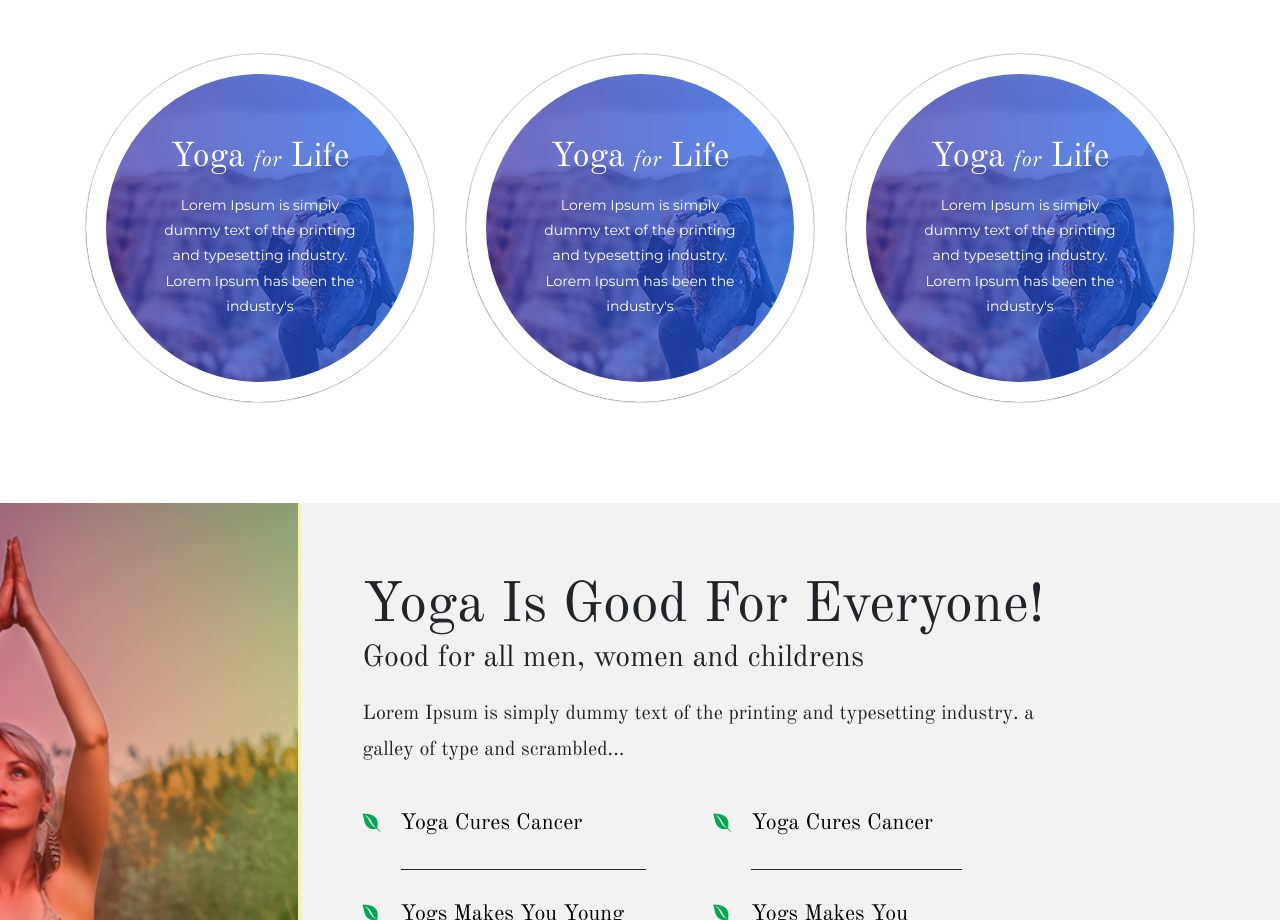
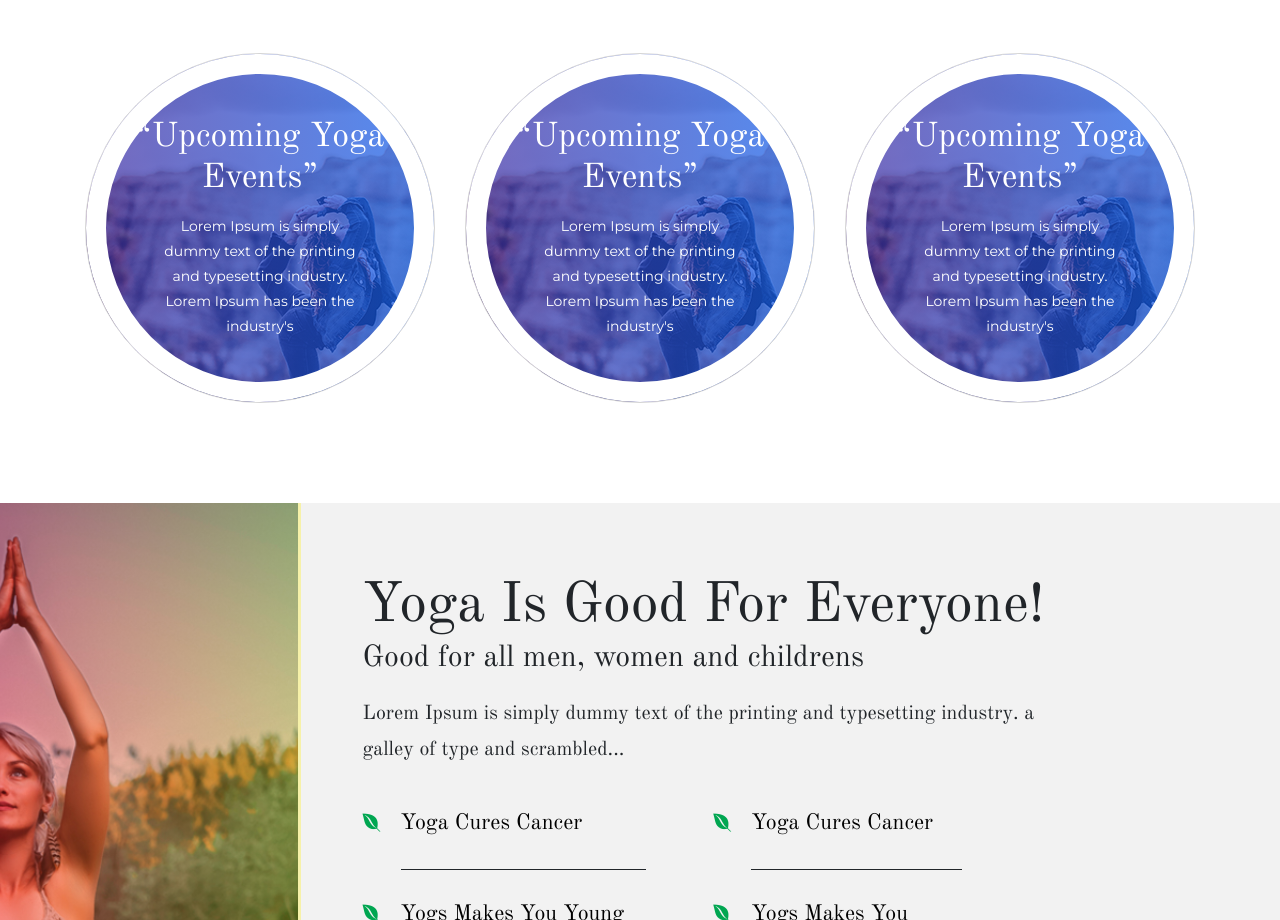
Before and after one commit to rameshkumarpinisetti/cgyoga, a plain HTML site: page index.html in a window 1280 px wide. Shown: the part 880-1800 px from the top of the page. Drawn offline with nearby package versions, Linux system fonts and the light colour scheme.

Commit message:
new changes

```diff
--- a/index.html
+++ b/index.html
@@ -104,7 +104,7 @@
                         <div class="circle__inner">
                             <div class="circle__wrapper">
                                 <div class="circle__content">
-                                    <h4><a href="products.html">Yoga <span>for</span> Life</a></h4>
+                                    <h4><a href="products.html">“Upcoming Yoga Events”</a></h4>
                                     <p><a href="products.html">Lorem Ipsum is simply dummy text of the printing and typesetting industry. Lorem Ipsum has been the industry's</a></p>
                                 </div>
                             </div>
@@ -117,7 +117,7 @@
                         <div class="circle__inner">
                             <div class="circle__wrapper">
                                 <div class="circle__content">
-                                    <h4><a href="products.html">Yoga <span>for</span> Life</a></h4>
+                                    <h4><a href="products.html">“Upcoming Yoga Events”</a></h4>
                                     <p><a href="products.html">Lorem Ipsum is simply dummy text of the printing and typesetting industry. Lorem Ipsum has been the industry's</a></p>
                                 </div>
                             </div>
@@ -130,7 +130,7 @@
                         <div class="circle__inner">
                             <div class="circle__wrapper">
                                 <div class="circle__content">
-                                    <h4><a href="products.html">Yoga <span>for</span> Life</a></h4>
+                                    <h4><a href="products.html">“Upcoming Yoga Events”</a></h4>
                                     <p><a href="products.html">Lorem Ipsum is simply dummy text of the printing and typesetting industry. Lorem Ipsum has been the industry's</a></p>
                                 </div>
                             </div>
```
